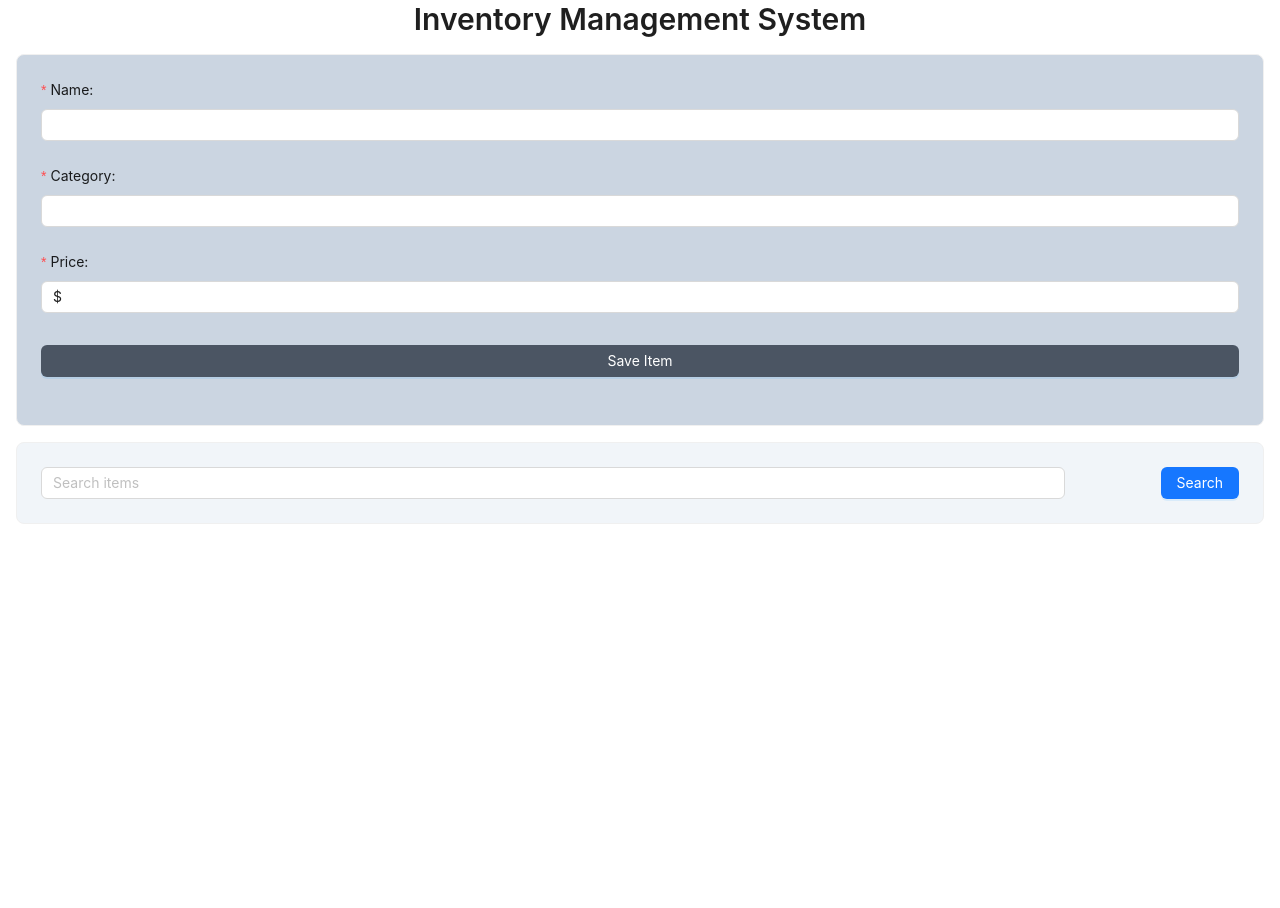
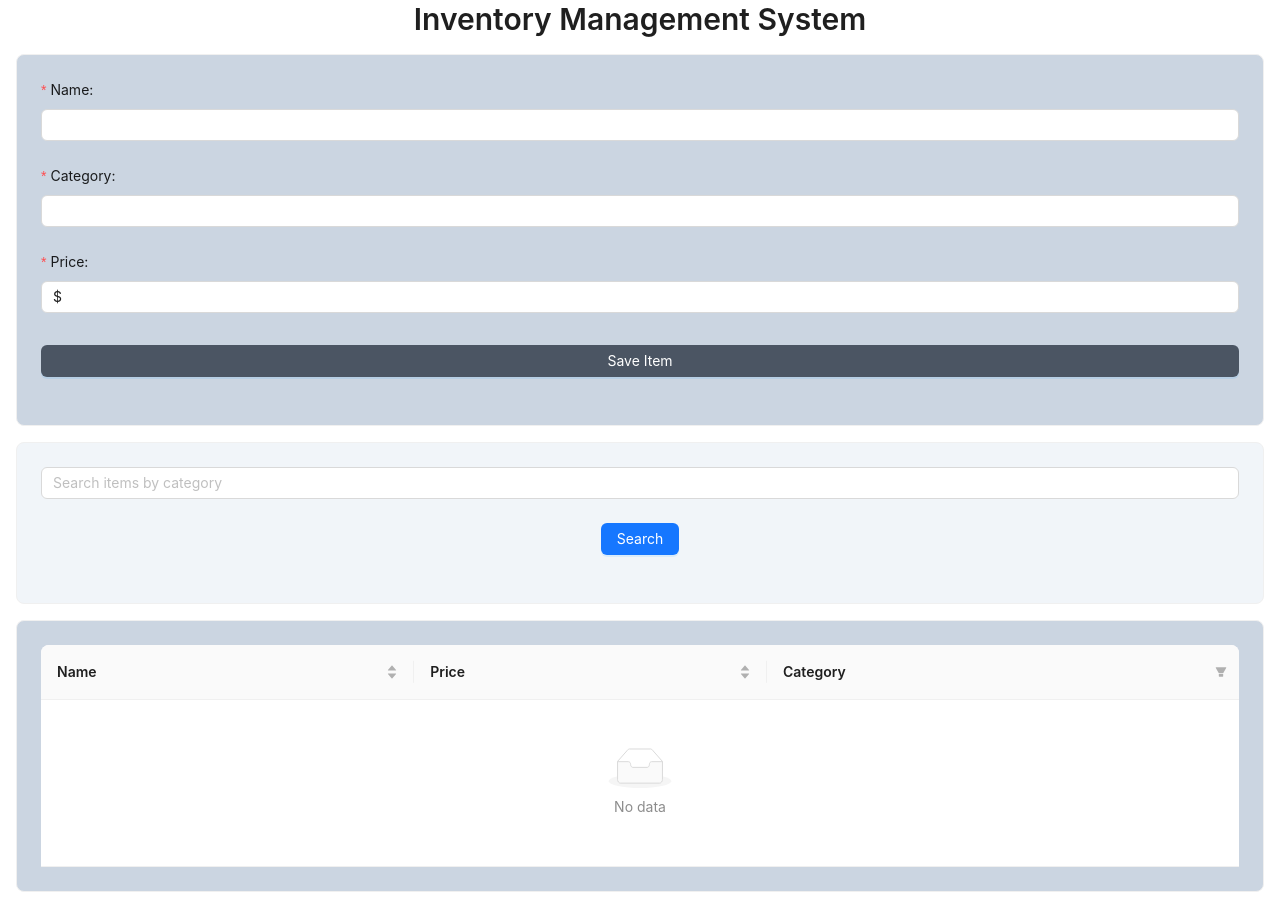
Before and after one commit to jingherng/cag-ims, a React (Create React App) app: page / in a window 1280 px wide. Before the commit the page ends 800 px from the top, so only its background shows below. Built offline with nearby package versions, Linux system fonts and the light colour scheme.

Commit message:
feat(web): change to alert when item has added, integrated itemsearchresults table

```diff
--- a/src/web/components/SearchComponent.tsx
+++ b/src/web/components/SearchComponent.tsx
@@ -1,25 +1,51 @@
-import { Button, Card, Input } from "antd";
+import { Button, Card, Form, Input } from "antd";
+import { ItemData, ItemSearchResults } from "./ItemSearchResults";
 import React, { useState } from 'react';
+import axios from 'axios';
+
+type SearchType = {
+  category: string;
+}
 
 export const SearchComponent = (): JSX.Element => {
   const [loading, setLoading] = useState(false);
+  const [itemData, setItemData] = useState<ItemData[]>([]);
 
+  const handleOnClick = async (values: SearchType) => {
+    try {
+      const { data } = await axios.get('http://localhost:4000/api/category', { params: values });
+      setItemData(data.items);
+    } catch (err) {
+      console.error(`Error adding item: ${err}`);
+      throw err;
+    }
+  }
   return (
+    <>
       <Card className="bg-slate-100 m-4">
-            <div className="flex flex-row">
+        <Form
+          layout="horizontal"
+          onFinish={handleOnClick}
+        >
+          <Form.Item<SearchType>
+            name="category"
+          >
             <Input
-                    className="flex-auto w-full"
-                    placeholder="Search items"
+              placeholder="Search items by category"
             />
+          </Form.Item>
+          <Form.Item>
             <Button
-                    className="flex-none ml-24"
               type="primary"
               htmlType="submit"
               loading={loading}
             >
               Search
             </Button>
-            </div>
-        </Card>
+          </Form.Item>
+        </Form>
+      </Card >
+      {<ItemSearchResults data={itemData} />}
+    </>
   );
 }
```
Lines whose indentation alone changed are shown as unchanged.
